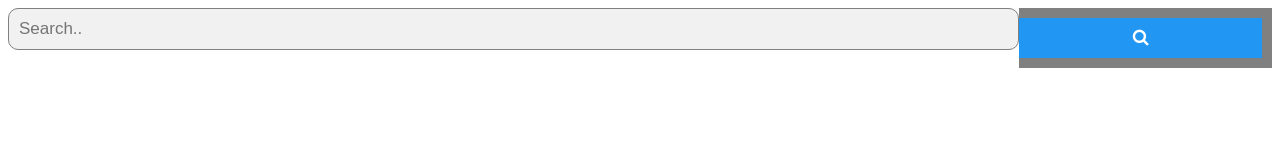
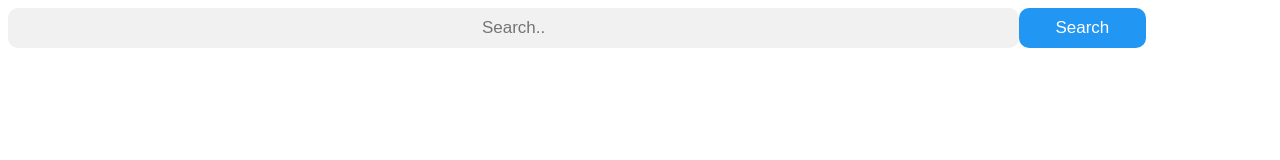
Before and after one commit to Radik2022/index.html, a plain HTML site: page index.html in a window 1280 px wide. Drawn offline with Linux system fonts and the light colour scheme.

Commit message:
Update index.html

```diff
--- a/index.html
+++ b/index.html
@@ -16,23 +16,28 @@ body {
 form.example input[type=text] {
     padding: 10px;
     font-size: 17px;
-    border: 1px solid grey;
+    border: 0px solid grey;
     border-radius: 10px;
     float: left;
     width: 80%;
     background: #f1f1f1;
+    text-align: -webkit-center;
+
 }
+
 
 form.example button {
     float: left;
-    width: 20%;
+    border-radius: 10px;
+    width: 10%;
     padding: 10px;
     background: #2196F3;
     color: white;
     font-size: 17px;
-    border: 10px solid grey;
+    border: 0px solid grey;
     border-left: none;
     cursor: pointer;
+    text-align: -webkit-center;
 }
 
 form.example button:hover {
@@ -52,7 +57,7 @@ form.example::after {
 
 <form class="example" action="https://www.google.com/search">
   <input type="text" placeholder="Search.." name="q">
-  <button type="submit"><i class="fa fa-search"></i></button>
+  <button type="submit">Search</button>
 </form>
 
 
```
